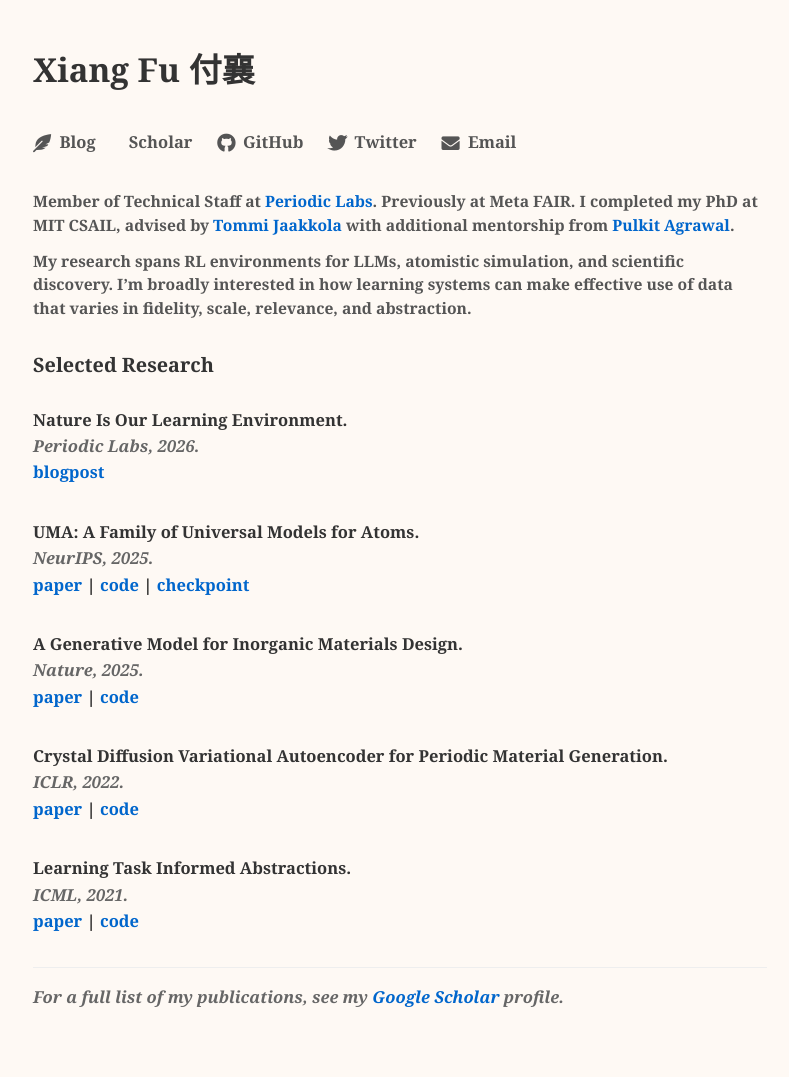
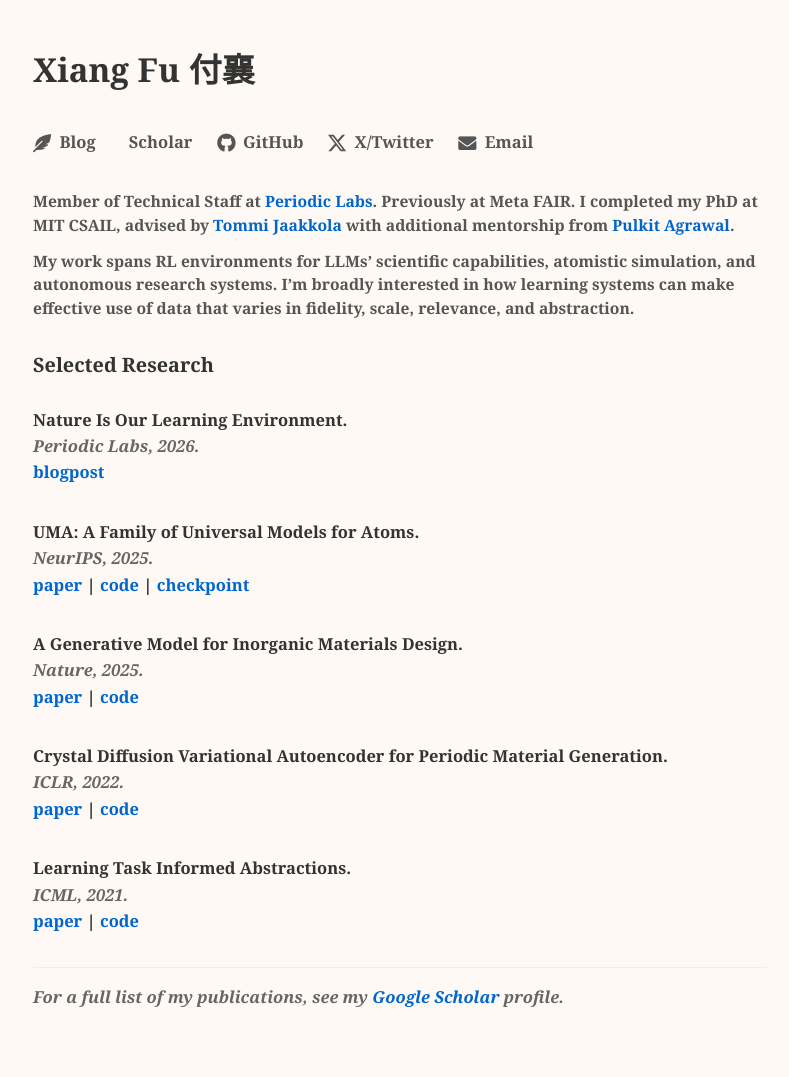
Before and after one commit to kyonofx/kyonofx.github.io, a Jekyll site: the page built from _pages/home.md, in a window 1280 px wide. Shown: the whole page, without its empty margins (240-1029 px from the left). Built offline with Jekyll 4.4.1, drawn with Linux system fonts in a browser that asks for light colours; cached includes are drawn as plain includes; some web fonts are replaced; a style sheet for code colours, icons or effects is not loaded.

Commit message:
Update research bio and X/Twitter profile link

```diff
--- a/_layouts/archive.html
+++ b/_layouts/archive.html
@@ -30,8 +30,10 @@ layout: default
           <a href="https://github.com/kyonofx" title="GitHub">
             <i class="fab fa-github"></i> GitHub
           </a>
-          <a href="https://twitter.com/xiangfu_ml" title="Twitter">
-            <i class="fab fa-twitter"></i> Twitter
+          <a href="https://x.com/xiangfu_ml" title="X/Twitter">
+            <svg xmlns="http://www.w3.org/2000/svg" viewBox="0 0 24 24" width="1.1em" height="1.1em" fill="currentColor" aria-hidden="true" focusable="false">
+              <path d="M18.901 1.153h3.68l-8.04 9.19L24 22.846h-7.406l-5.8-7.584-6.64 7.584H.47l8.6-9.835L0 1.154h7.594l5.243 6.932 6.064-6.933Zm-1.29 19.49h2.039L6.487 3.24H4.3z"/>
+            </svg> X/Twitter
           </a>
           <a href="mailto:dainves1@gmail.com" title="Email">
             <i class="fas fa-envelope"></i> Email
@@ -42,7 +44,7 @@ layout: default
             I completed my PhD at MIT CSAIL, advised by <a
               href="https://people.csail.mit.edu/tommi/tommi.html">Tommi Jaakkola</a> with additional mentorship from <a
               href="https://people.csail.mit.edu/pulkitag/">Pulkit Agrawal</a>.</p>
-          <p>My research spans RL environments for LLMs, atomistic simulation, and scientific discovery.
+          <p>My work spans RL environments for LLMs’ scientific capabilities, atomistic simulation, and autonomous research systems.
             I’m broadly interested in how learning systems can make effective use of data that varies in fidelity,
             scale, relevance, and abstraction.</p>
         </div>
```
